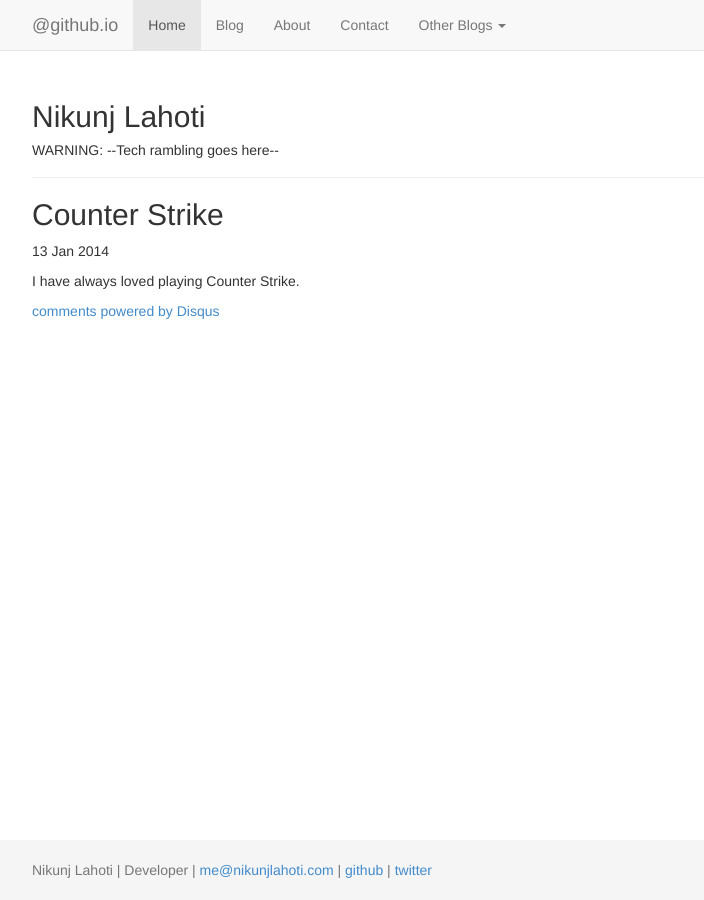
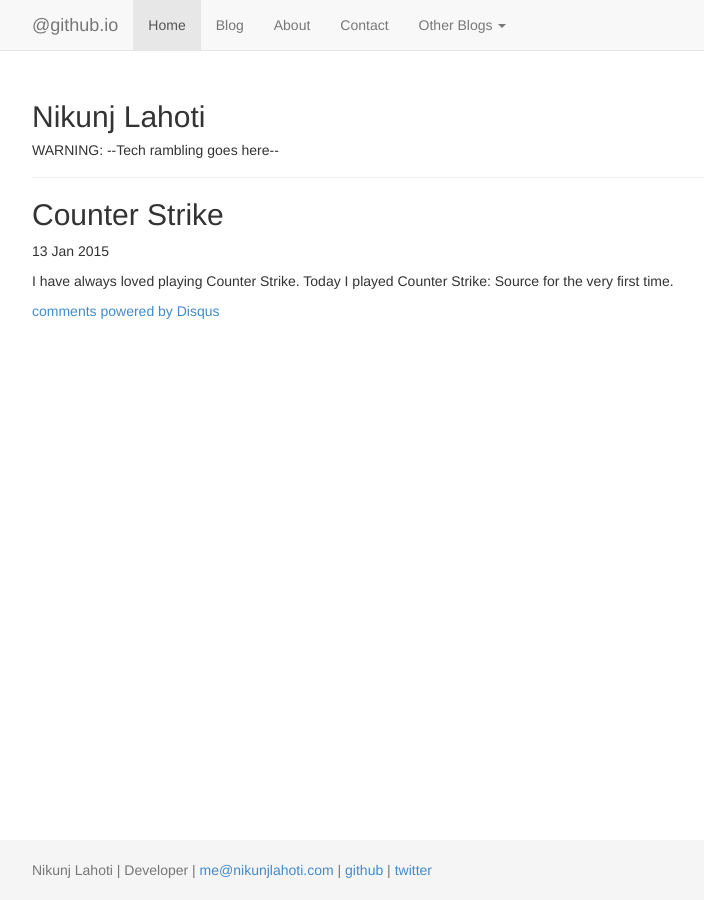
Before and after one commit to nikunjlahoti/nikunjlahoti.github.io, a Jekyll site: the page built from _posts/2015-01-13-Counter-Strike.markdown, in a window 1280 px wide. Shown: the whole page, without its empty margins (38-742 px from the left). Built offline with Jekyll 4.4.1, drawn with Linux system fonts in a browser that asks for light colours; nearby versions of some CDN libraries; Markdown is read by kramdown in place of the engine named in the settings; comment, search, counter and statistics services are not loaded.

Commit message:
Update 2015-01-13-Counter-Strike.markdown

```diff
--- a/_posts/2015-01-13-Counter-Strike.markdown
+++ b/_posts/2015-01-13-Counter-Strike.markdown
@@ -1,8 +1,9 @@
 ---
 layout: post
-date:   2014-01-13 11:00:00 +0530
+date:   2015-01-13 11:00:00 +0530
 categories: blog live
 tags: new github
 ---
 
 I have always loved playing Counter Strike.
+Today I played Counter Strike: Source for the very first time.
```
